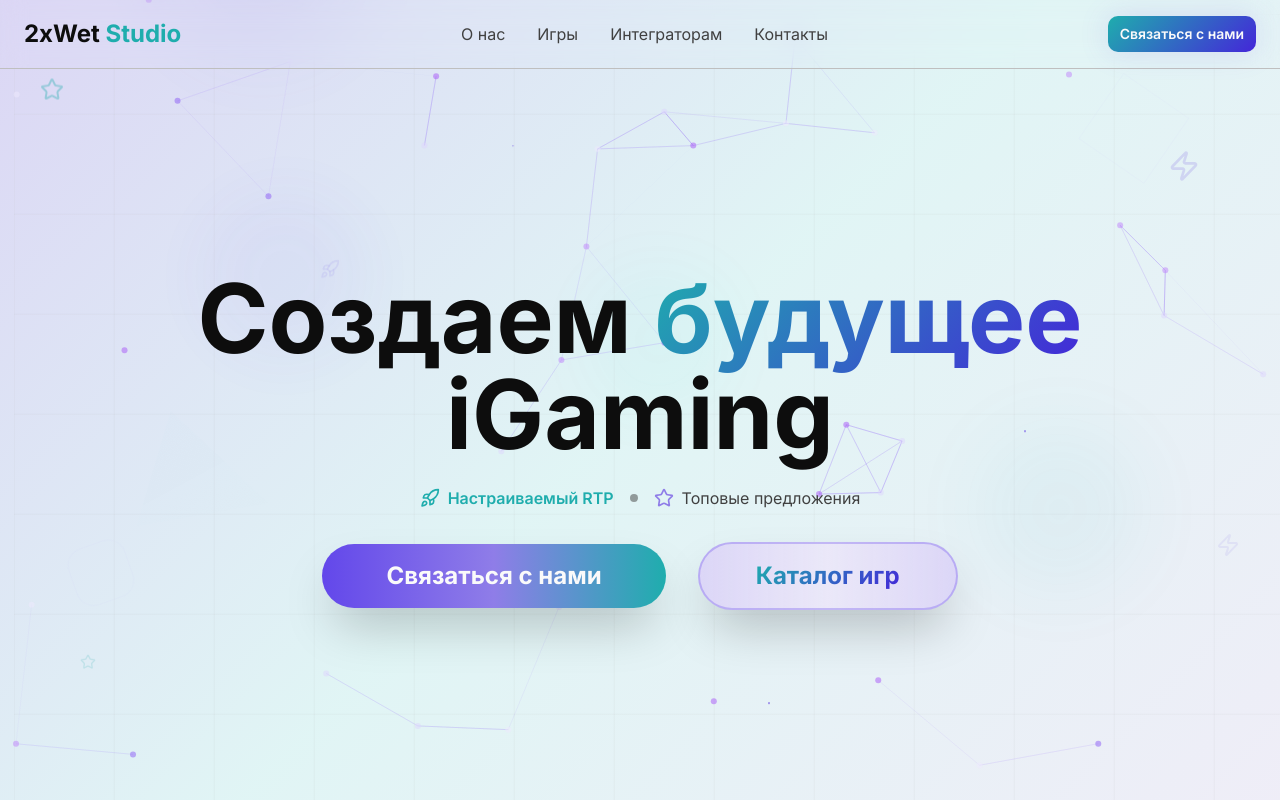
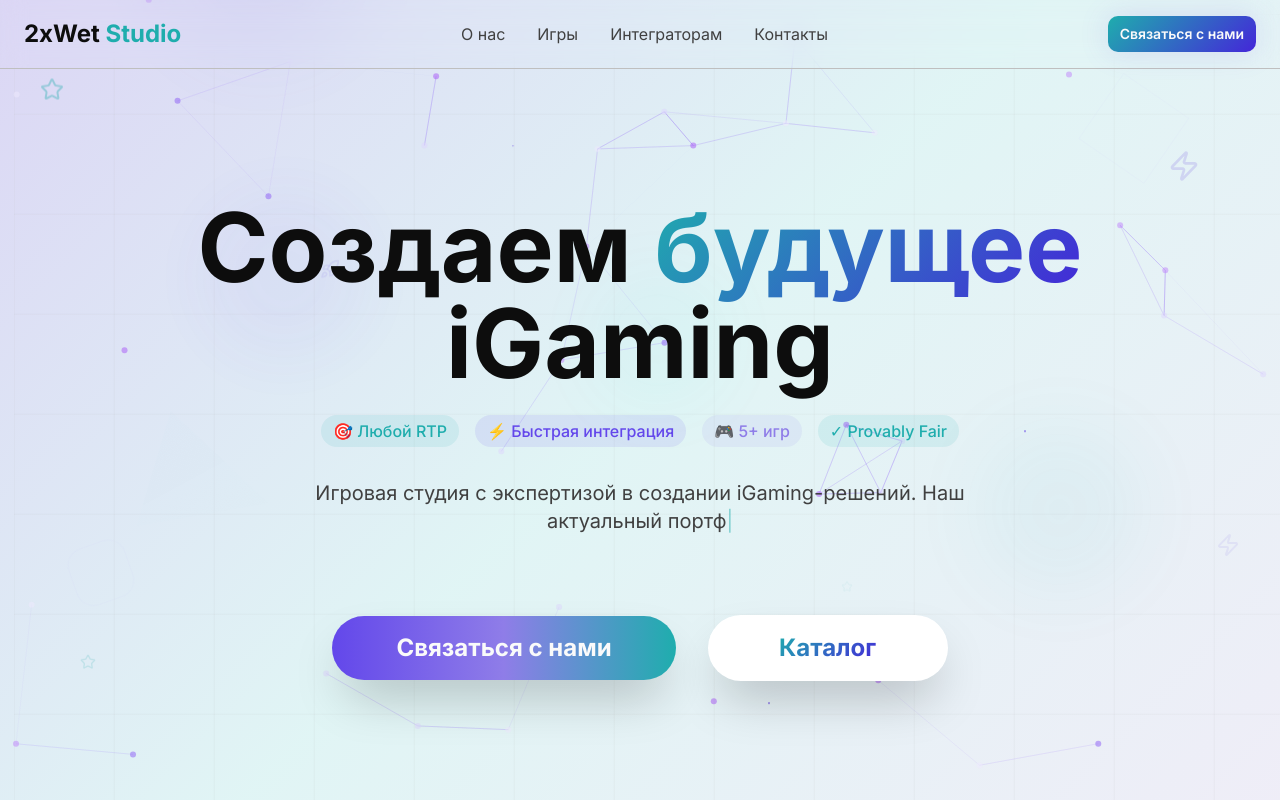
Before and after one commit to ca-si-what-ca-si-no/reel-vision-games, a React (Vite) app: page / in a window 1280 px wide. Built offline with nearby package versions, Linux system fonts and the light colour scheme.

Commit message:
Reverted to commit a0b7acc1137d1dd60e6e7e673bdd850ae0b53518

```diff
--- a/src/components/Hero.tsx
+++ b/src/components/Hero.tsx
@@ -46,45 +46,51 @@ const Hero = () => {
             <span className="text-foreground">iGaming</span>
           </h1>
 
-          <div className="flex items-center justify-center gap-2 md:gap-4 mb-8 text-base md:text-lg">
-            <div className="flex items-center gap-1 md:gap-2">
-              <Rocket className="w-4 h-4 md:w-5 md:h-5 text-accent" />
-              <span className="text-accent font-semibold text-sm md:text-base">Настраиваемый RTP</span>
-            </div>
-            <div className="w-1.5 h-1.5 md:w-2 md:h-2 rounded-full bg-muted-foreground/50"></div>
-            <div className="flex items-center gap-1 md:gap-2">
-              <Star className="w-4 h-4 md:w-5 md:h-5 text-primary-glow" />
-              <span className="text-muted-foreground text-sm md:text-base">Топовые предложения</span>
-            </div>
+          <div className="flex items-center justify-center gap-2 md:gap-4 mb-8 text-base md:text-lg flex-wrap">
+            <span className="bg-accent/10 text-accent px-3 py-1 rounded-full text-sm md:text-base font-medium">
+              🎯 Любой RTP
+            </span>
+            <span className="bg-primary/10 text-primary px-3 py-1 rounded-full text-sm md:text-base font-medium">
+              ⚡ Быстрая интеграция
+            </span>
+            <span className="bg-primary-glow/10 text-primary-glow px-3 py-1 rounded-full text-sm md:text-base font-medium">
+              🎮 5+ игр
+            </span>
+            <span className="bg-accent/10 text-accent px-3 py-1 rounded-full text-sm md:text-base font-medium">
+              ✓ Provably Fair
+            </span>
           </div>
 
+          <div className="text-lg md:text-xl text-muted-foreground mb-10 max-w-2xl mx-auto leading-tight min-h-[6rem] flex items-start justify-center text-center">
+            <TypewriterText initialText="Игровая студия " typeText="с экспертизой в создании iGaming-решений. Наш актуальный портфолио включает увлекательные игры с гибкой настройкой и полной кастомизацией." speed={80} />
+          </div>
 
-
-          <div className="flex flex-row gap-4 sm:gap-8 justify-center items-center w-full mx-auto">
-            <Button className="bg-gradient-to-r from-primary via-primary-glow to-accent text-primary-foreground font-bold text-lg sm:text-2xl px-8 sm:px-16 py-4 sm:py-8 shadow-2xl transition-all duration-300 transform hover:scale-110 hover:shadow-glow hover:brightness-110 w-full sm:min-w-[280px] sm:w-auto rounded-full" onClick={() => {
-            document.getElementById('contact')?.scrollIntoView({
-              behavior: 'smooth',
-              block: 'start'
-            });
-          }}>
+          <div className="flex flex-col sm:flex-row gap-4 sm:gap-8 justify-center items-center w-full max-w-4xl mx-auto">
+            <Button
+              className="bg-gradient-to-r from-primary via-primary-glow to-accent text-primary-foreground font-bold text-lg sm:text-2xl px-8 sm:px-16 py-4 sm:py-8 shadow-2xl transition-all duration-300 transform hover:scale-110 hover:shadow-glow hover:brightness-110 w-full sm:min-w-[280px] sm:w-auto rounded-full"
+              onClick={() => {
+                document.getElementById('contact')?.scrollIntoView({ behavior: 'smooth', block: 'start' });
+              }}
+            >
               Связаться с нами
             </Button>
 
             <div className="flex flex-col sm:flex-row gap-3 sm:gap-[10px] w-full sm:w-auto">
-              <Button className="bg-gradient-to-r from-background/80 via-background/90 to-background/80 backdrop-blur-sm border-2 border-primary/30 hover:border-primary/60 font-bold text-lg sm:text-2xl px-6 sm:px-14 py-4 sm:py-8 shadow-2xl hover:shadow-glow transition-all duration-300 transform hover:scale-105 hover:brightness-110 w-full sm:min-w-[240px] sm:w-auto rounded-full group" onClick={() => {
-              document.getElementById('games')?.scrollIntoView({
-                behavior: 'smooth',
-                block: 'start'
-              });
-            }}>
-                <span className="text-transparent bg-gradient-accent bg-clip-text group-hover:bg-gradient-primary group-hover:bg-clip-text transition-all duration-300">Каталог игр</span>
+              <Button
+                className="bg-white hover:bg-white border border-white/20 font-bold text-lg sm:text-2xl px-6 sm:px-14 py-4 sm:py-8 shadow-2xl transition-all duration-300 transform hover:scale-105 w-full sm:min-w-[240px] sm:w-auto rounded-full"
+                onClick={() => {
+                  document.getElementById('games')?.scrollIntoView({ behavior: 'smooth', block: 'start' });
+                }}
+              >
+                <span className="text-transparent bg-gradient-accent bg-clip-text">Каталог</span>
               </Button>
 
               <Button className="border border-white/20 font-bold text-lg sm:text-2xl px-6 sm:px-16 py-4 sm:py-8 shadow-2xl transition-all duration-300 transform hover:scale-105 w-full sm:min-w-[200px] sm:w-auto rounded-full" style={{
               backgroundColor: 'white',
               '--tw-bg-opacity': '1'
             } as React.CSSProperties} asChild>
-            </Button>
+
+              </Button>
             </div>
           </div>
         </div>
```
